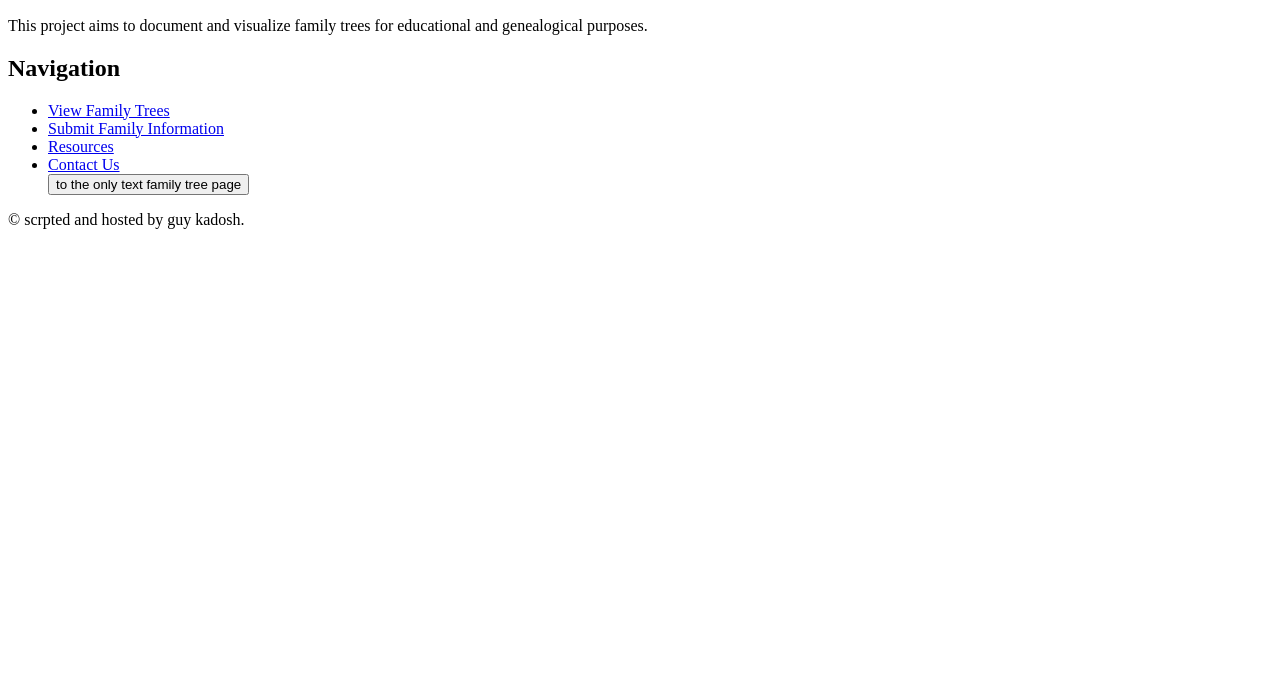
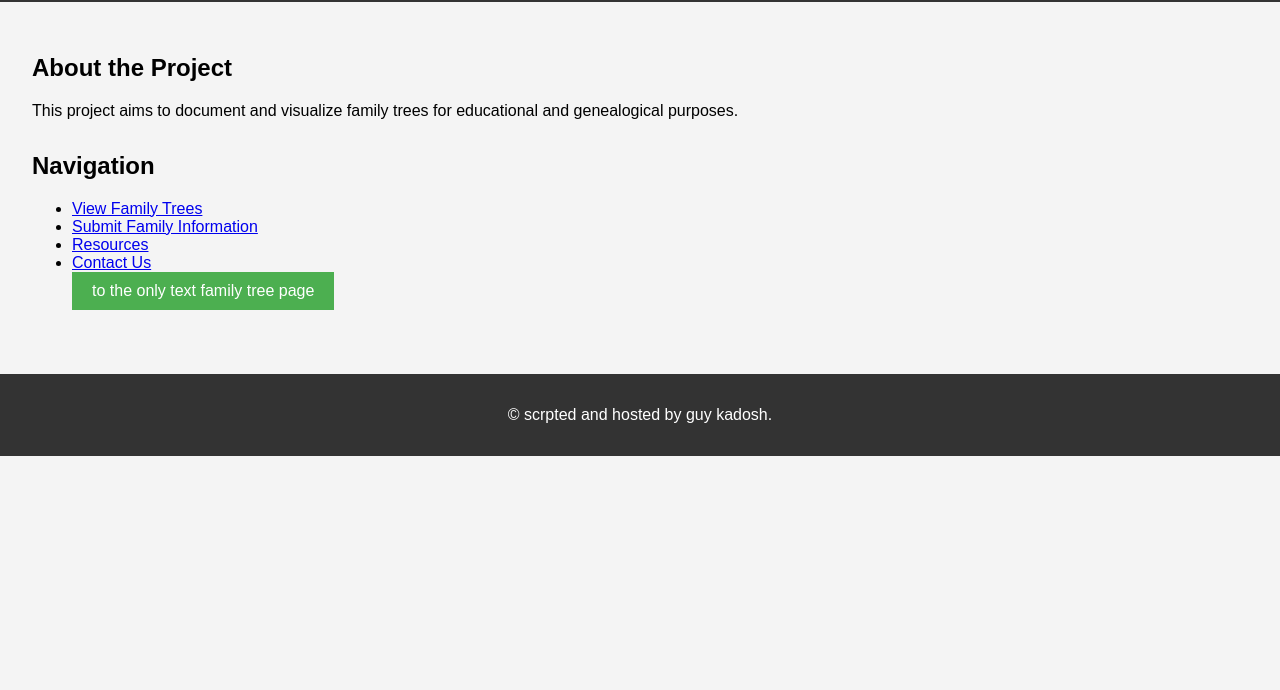
Before and after one commit to guyka2212/a-family-tree-project, a plain HTML site: page lobby.html in a window 1280 px wide. Shown: the part 110-800 px from the top of the page. Drawn offline with Linux system fonts and the light colour scheme.

Commit message:
js name and connect css and js to the lobby html

```diff
--- a/lobby.html
+++ b/lobby.html
@@ -4,7 +4,7 @@
     <meta charset="UTF-8">
     <meta name="viewport" content="width=device-width, initial-scale=1.0">
     <title>Lobby of the family tree project</title>
-    <link rel="stylesheet" href="styles.css">
+    <link rel="stylesheet" href="style-lobby.css">
 </head>
 <body>
     <header>
@@ -29,5 +29,6 @@
     <footer>
         <p>&copy; scrpted and hosted by guy kadosh.</p>
     </footer>
+    <script src="script-lobby.js"></script>
 </body>
 </html>
```
Also changed, not shown: script-lobby.js (added), script.js (deleted).
